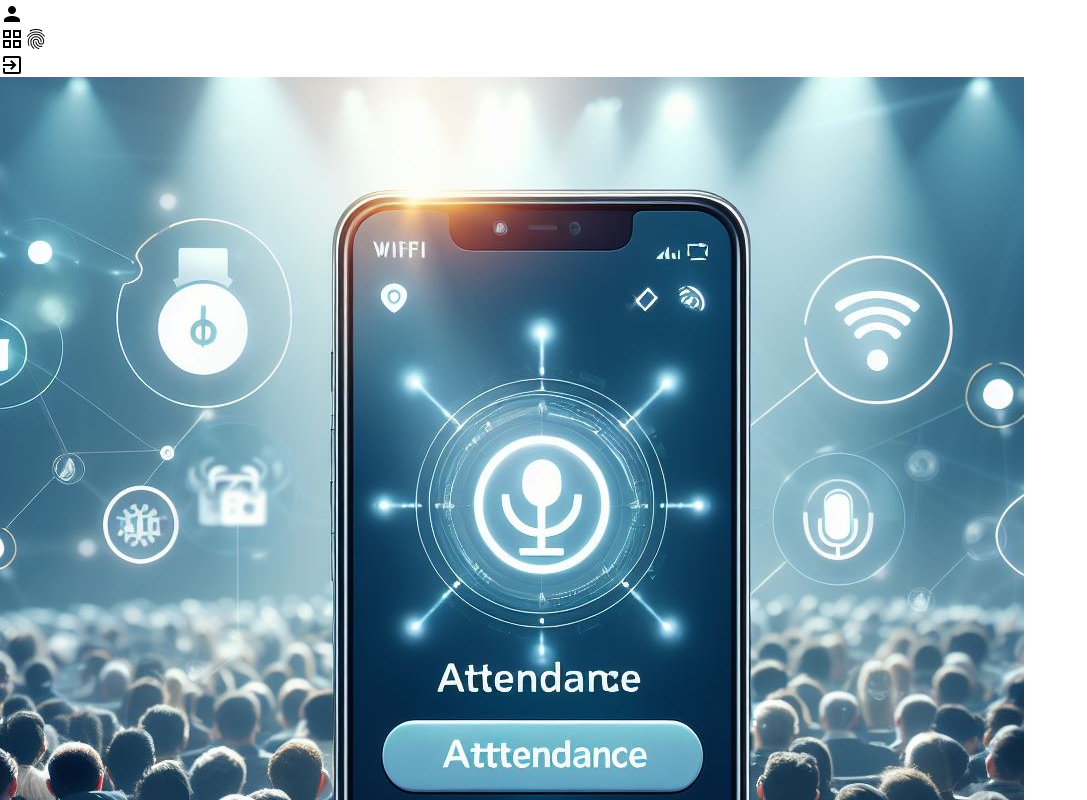
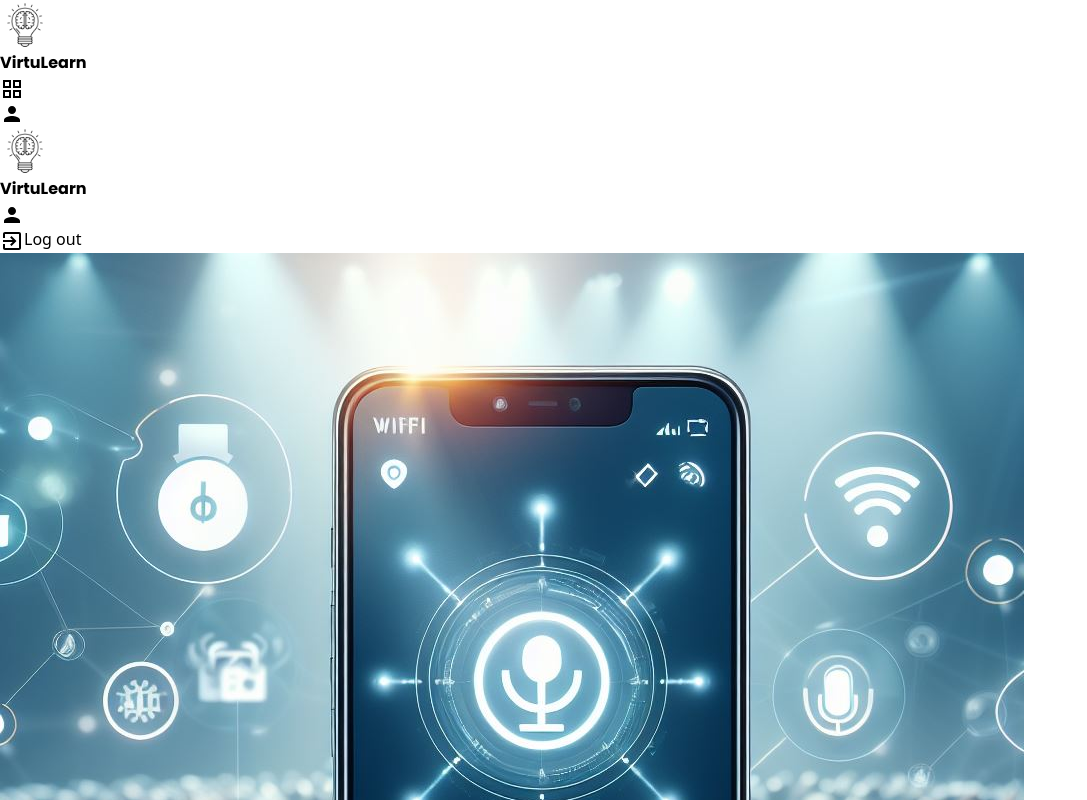
Before and after one commit to Tobimosh/augmented-classroom, a React (Vite) app: page /services in a window 1280 px wide. Shown: the top 800 px of the page, without its empty margins (0-1087 px from the left). Built offline with nearby package versions, Linux system fonts and the light colour scheme; no server answers; sample sign-in values are in the browser's storage; what simple-zustand-devtools would draw is missing.

Commit message:
refactor - worked on dashboard

```diff
--- /dev/null
+++ b/src/components/Logo.tsx
@@ -0,0 +1,17 @@
+
+
+interface Image{
+    width: number;
+}
+const Logo = ({width}: Image) => {
+  return (
+    <div className="flex items-center">
+      <img className="mt-4 mb-4" width={width} src="/bulb.png" alt="" />
+      <span className="lg:text-3xl text-xl boldPoppins text-blue-500">
+        VirtuLearn
+      </span>
+    </div>
+  );
+}
+
+export default Logo
--- a/src/components/Nav.tsx
+++ b/src/components/Nav.tsx
@@ -1,55 +1,95 @@
-import GridViewIcon from "@mui/icons-material/GridView";
+
+
+
 import ExitToAppIcon from "@mui/icons-material/ExitToApp";
 import FingerprintIcon from "@mui/icons-material/Fingerprint";
+import GridViewIcon from "@mui/icons-material/GridView";
 import PersonIcon from "@mui/icons-material/Person";
+import { useState } from "react";
+import { useNavigate } from "react-router-dom";
+import useStudentDetailsStore from "../store/useStudentDetails";
+import Logo from "./Logo";
 
-import { useNavigate } from "react-router-dom";
-import { useContext } from "react";
-import StudentContext from "../context/studentContext";
-import useStudentDetailsStore from "../store/useStudentDetails";
 interface Props {
   children: React.ReactNode;
 }
 
 const Nav = ({ children }: Props) => {
   const { studentDetails } = useStudentDetailsStore();
+  const navigate = useNavigate();
+  const [showDropdown, setShowDropdown] = useState(false);
 
-  const context = useContext(StudentContext)
-  const navigate = useNavigate();
   return (
-    <div className="h-screen min-h-screen flex max-h-[100%] justify-between w-full ">
-      <div className="w-fit bg-white flex flex-col items-center   pt-10 pb-10 text-gray-500 ">
-        <div className="flex flex-col justify-between h-full  gap-y-10">
-          <div className="h-1/3 flex flex-col justify-between items-center">
-            <div className="text-sm border-t-2 border-b-2 p-5 ">
-              <span>
-                <PersonIcon />
-                {/* {context.state.matric_number}
-                 */}
-                 {studentDetails.matric_number}
-              </span>
+    <div className="lg:flex lg:flex-row h-screen  w-full bg-gray-100">
+      <div className="lg:hidden flex justify-center border-b border-slate-900 bg-white py-2">
+        <Logo width={50} />
       </div>
+
+      <div className="lg:hidden bg-white flex justify-between items-center p-3">
         <GridViewIcon />
 
-            <FingerprintIcon />
-          </div>
+        <div className="relative">
+          <button
+            className="cursor-pointer flex items-center space-x-2"
+            onClick={() => setShowDropdown(!showDropdown)}
+          >
+            <PersonIcon />
+            <span>{studentDetails.matric_number}</span>
+          </button>
 
+          {showDropdown && (
+            <div className="absolute right-0 mt-2 bg-white border rounded shadow-md">
               <button
-            className="cursor-pointer"
+                className=" px-4 py-2 text-sm text-gray-700 hover:bg-gray-100 flex items-center"
                 onClick={() => {
                   localStorage.removeItem("user");
                   localStorage.removeItem("access_token");
-              localStorage.removeItem('refresh_token');
-              localStorage.setItem('isLoggedIn', 'false')
+                  localStorage.removeItem("refresh_token");
+                  localStorage.setItem("isLoggedIn", "false");
+                  navigate("/log-in");
+                  setShowDropdown(false);
+                }}
+                title="Log out"
+              >
+                <ExitToAppIcon />
+                <span className="ml-2">Log out</span>
+              </button>
+            </div>
+          )}
+        </div>
+      </div>
+
+      <div className="lg:flex lg:w-1/5 bg-white flex-col items-center text-gray-500 hidden">
+        <div className="lg:flex justify-center border-b border-slate-900 p-2">
+          <Logo width={50} />
+        </div>
+
+        <div className="lg:h-full flex flex-col justify-between items-center">
+          <div className="text-sm p-5 flex items-center">
+            <PersonIcon className="mr-2" />
+            <span>{studentDetails.matric_number}</span>
+          </div>
+          {/* <FingerprintIcon /> */}
+          <div className="mb-5">
+            <button
+              className="cursor-pointer text-sm mt-2"
+              onClick={() => {
+                localStorage.removeItem("user");
+                localStorage.removeItem("access_token");
+                localStorage.removeItem("refresh_token");
+                localStorage.setItem("isLoggedIn", "false");
                 navigate("/log-in");
               }}
               title="Log out"
             >
               <ExitToAppIcon />
+              <span className="ml-2">Log out</span>
             </button>
           </div>
         </div>
-      <div className="h-full overflow-y-scroll p-5 flex-1 ">{children}</div>
+      </div>
+
+      <div className="lg:flex-1 h-full p-5 overflow-y-scroll">{children}</div>
     </div>
   );
 };
--- a/src/hooks/useRegister.ts
+++ b/src/hooks/useRegister.ts
@@ -50,7 +50,6 @@ const submitForm = (data: FormData) => {
 //   });
 // };
 
-
 export const useRegister = () => {
   const navigate = useNavigate();
   const attendanceMutation = useAttendance();
@@ -58,14 +57,30 @@ export const useRegister = () => {
   return useMutation({
     mutationFn: submitForm,
     onError: (error) => console.log(error),
-    onSuccess: async (registrationData) => {
+    // onSuccess: async (registrationData) => {
+    //   toast.success("Registration Successful, please log in", toastStyle);
+
+    //   // Ensure that registrationData contains a valid matric_number property
+    //   const { matric_number, password } = registrationData;
+    //   await attendanceMutation.mutate({
+    //     matric_number,
+    //     password
+    //   });
+
+    //   setTimeout(() => {
+    //     navigate("/log-in");
+    //   }, 3000);
+    // },
+
+    onSuccess: async (data) => {
+      console.log("Registration Data:", data);
+
       toast.success("Registration Successful, please log in", toastStyle);
 
-      // Ensure that registrationData contains a valid matric_number property
-      const { matric_number, password } = registrationData;
+      const { matric_number, password } = data;
       await attendanceMutation.mutate({
         matric_number,
-        password
+        password,
       });
 
       setTimeout(() => {
--- a/src/pages/Login.tsx
+++ b/src/pages/Login.tsx
@@ -9,6 +9,7 @@ import { z } from "zod";
 import StudentContext from "../context/studentContext";
 import { useLogin } from "../hooks/useLogin";
 import useStudentDetailsStore, { StudentDetails } from "../store/useStudentDetails";
+import Logo from "../components/Logo";
 
 const schema = z.object({
   matric_number: z
@@ -35,21 +36,14 @@ const Login = () => {
   localStorage.setItem("isLoggedIn", "false");
   const {setUserDetails, studentDetails} = useStudentDetailsStore();
 
-  const { dispatch } = useContext(StudentContext);
 
   const handleFormSubmit = async (formData: FormData) => {
     try {
       if (isValid) {
         await mutate(formData);
-        // dispatch({
-        //   type: "SET_MATRIC_NUMBER",
-        //   payload: formData.matric_number,
-        // });
-        // dispatch({ type: "SET_PASSWORD", payload: formData.password });
         localStorage.setItem("isLoggedIn", "true");
         localStorage.setItem('studentDetails', JSON.stringify(formData))
         setUserDetails(formData as StudentDetails)
-        console.log(studentDetails)
       }
     } catch (error) {
       localStorage.setItem("isLoggedIn", "false");
@@ -68,12 +62,7 @@ const Login = () => {
     <>
       <ToastContainer />
       <div className="flex  flex-col items-center  min-h-screen">
-        <div className="flex items-center">
-          <img className="mb-8 mt-8" width={100} src="/bulb.png" alt="" />
-          <span className="lg:text-3xl text-xl boldPoppins text-blue-500">
-            VirtuLearn
-          </span>
-        </div>
+        <Logo width={100}/>
         <form
           onSubmit={handleSubmit(handleFormSubmit)}
           className="p-7 w-full max-w-xl poppins"
--- a/src/pages/Services.tsx
+++ b/src/pages/Services.tsx
@@ -39,7 +39,6 @@ const Services = () => {
 
   return (
     <>
-
       <div></div>
       <div className=" flex justify-center items-center w-full">
         <Nav>
@@ -66,8 +65,6 @@ const Services = () => {
               onClick={handleClassAudioClick}
               linkUrl={"https://forms.gle/MV3wt4DKHwxhnAdo9"}
             />
-
-
           </div>
         </Nav>
       </div>
--- a/src/pages/SignUp.tsx
+++ b/src/pages/SignUp.tsx
@@ -7,6 +7,7 @@ import "react-toastify/dist/ReactToastify.css";
 import { z } from "zod";
 import { useRegister } from "../hooks/useRegister";
 import useAttendance from "../hooks/useAttendance";
+import Logo from "../components/Logo";
 
 const schema = z.object({
   matric_number: z
@@ -57,12 +58,7 @@ const SignUp = () => {
       <ToastContainer />
 
       <div className="flex flex-col items-center min-h-screen">
-        <div className="flex items-center">
-          <img className="mb-8 mt-8" width={100} src="/bulb.png" alt="" />
-          <span className="lg:text-3xl text-xl boldPoppins text-blue-500">
-            VirtuLearn
-          </span>
-        </div>
+        <Logo width={100}/>
         <form
           onSubmit={handleSubmit(handleFormSubmit)}
           className="p-7 w-full max-w-xl poppins"
```
Lines whose indentation alone changed are shown as unchanged.
